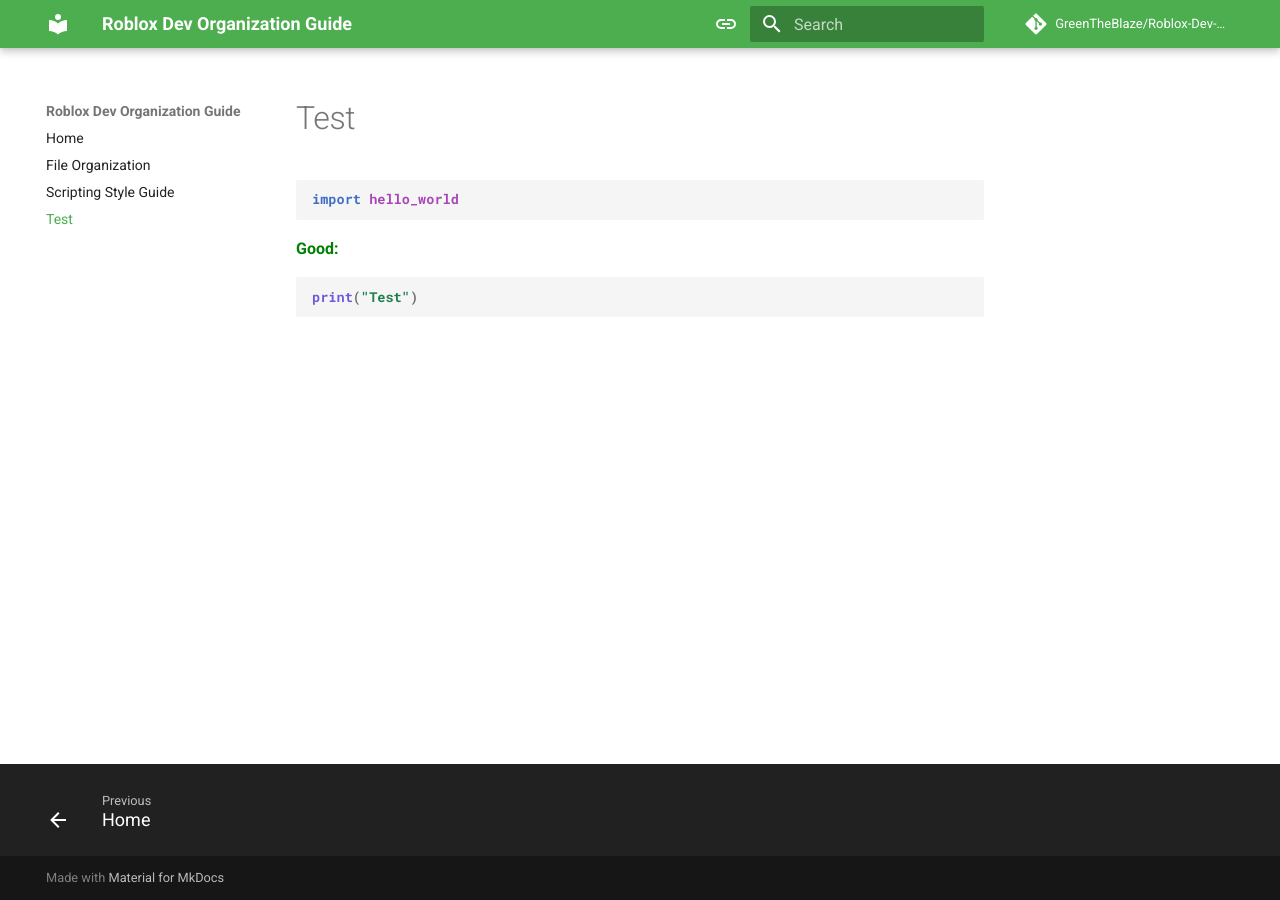
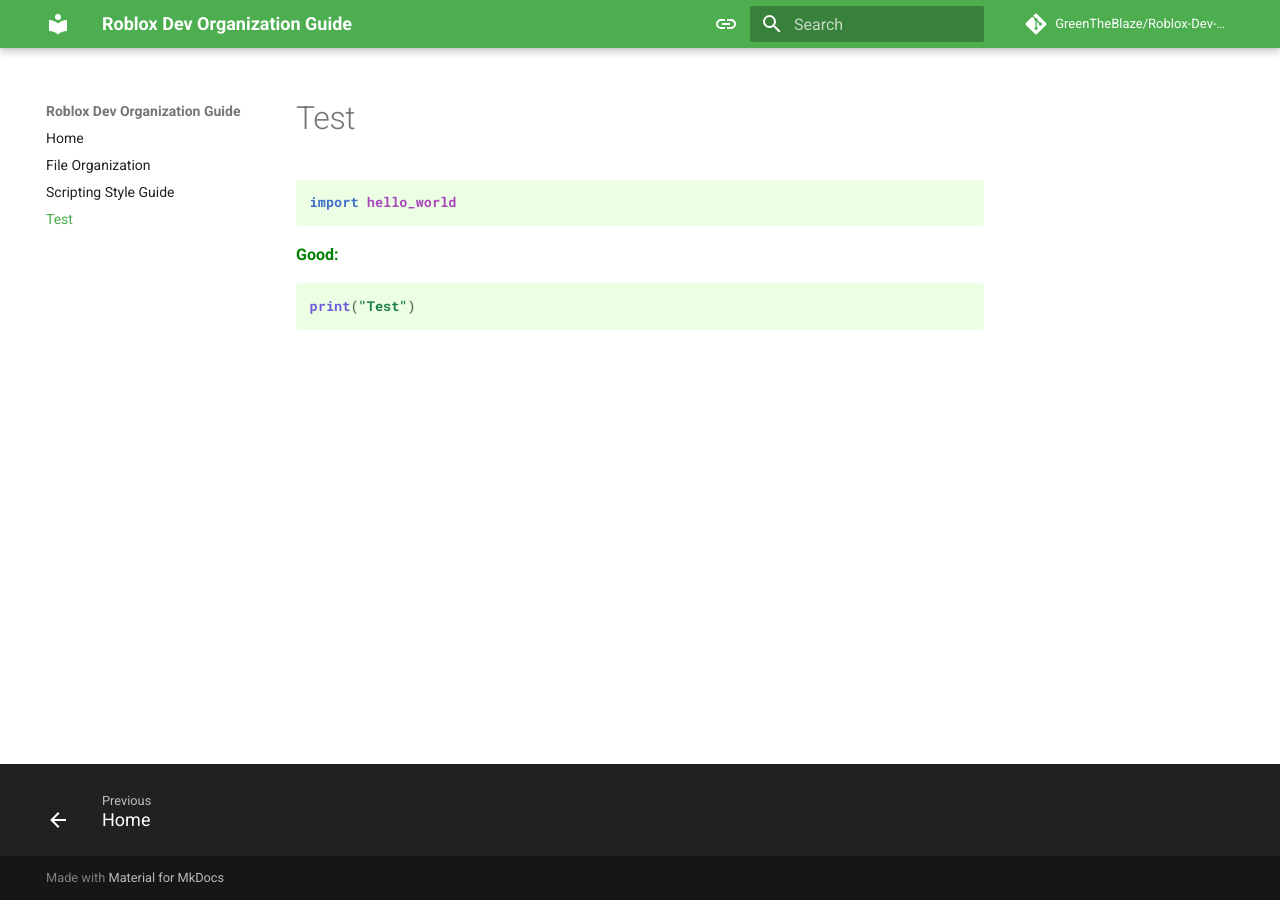
Before and after one commit to GreenTheBlaze/Roblox-Dev-Organization-Guide, an MkDocs documentation site: the page built from docs/test-code.md, in a window 1280 px wide. Built offline with MkDocs 1.6.1 and Material for MkDocs 9.7.7, drawn with Linux system fonts in a browser that asks for light colours; comment, search, counter and statistics services are not loaded.

Commit message:
Update extra.css

```diff
--- a/docs/stylesheets/extra.css
+++ b/docs/stylesheets/extra.css
@@ -88,7 +88,7 @@
 }
 
 /* Green background for code blocks with .style-good */
-.md-typeset pre > code.style-good {
+.md-typeset .style-good pre > code {
   background-color: #ecffe5;
   display: block;
   padding: 1em;
```
